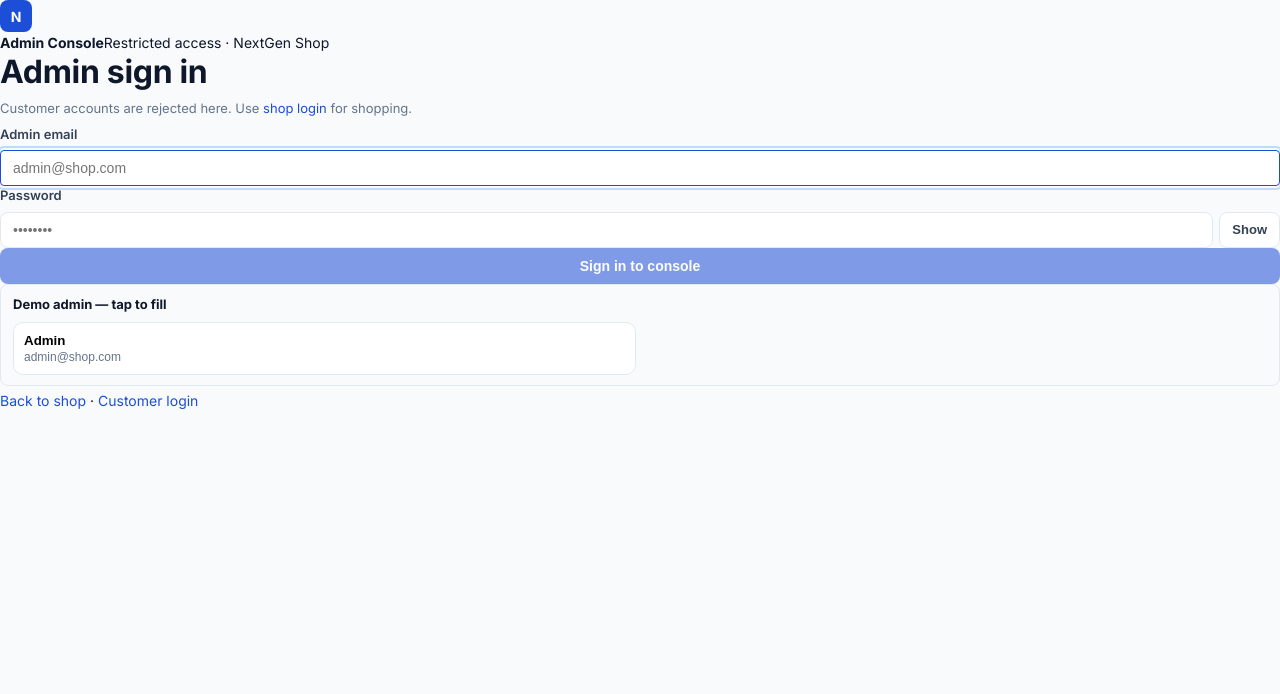
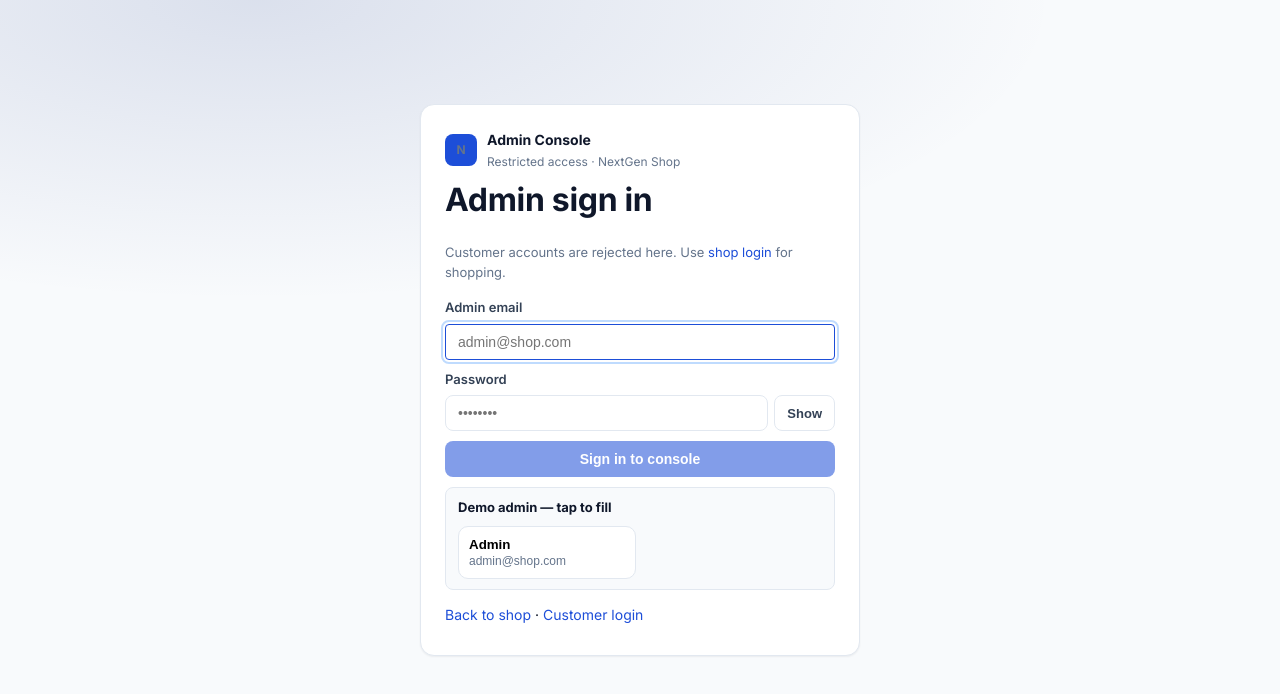
Before and after one commit to Trilochan77/E-commerce, an Angular app in the folder frontend/: page /admin/login in a window 1280 px wide. Shown: the top 694 px of the page. Built offline with nearby package versions, Linux system fonts and the light colour scheme.

Commit message:
feat: add global styles, admin layout, login component, and update backend startup script

```diff
--- a/frontend/src/app/admin/admin-layout.component.ts
+++ b/frontend/src/app/admin/admin-layout.component.ts
@@ -56,6 +56,6 @@ export class AdminLayoutComponent {
 
   logout(): void {
     this.auth.logout();
-    this.router.navigate(['/login']);
+    this.router.navigate(['/admin/login']);
   }
 }
--- a/frontend/src/app/features/login.component.ts
+++ b/frontend/src/app/features/login.component.ts
@@ -42,17 +42,14 @@ import { ToastService } from '../shared/toast.service';
           </button>
           <p class="error" *ngIf="error">{{ error }}</p>
           <div class="demo-box">
-            <strong>Demo accounts — tap to fill</strong>
+            <strong>Demo customer — tap to fill</strong>
             <div class="demo-grid">
-              <button type="button" class="demo-card" (click)="fill('admin@shop.com','Admin@123')">
-                <strong>Admin</strong><span>admin&#64;shop.com</span>
-              </button>
               <button type="button" class="demo-card" (click)="fill('user@shop.com','User@123')">
                 <strong>Customer</strong><span>user&#64;shop.com</span>
               </button>
             </div>
           </div>
-          <p class="auth-switch">No account? <a routerLink="/register" [queryParams]="returnUrl ? { returnUrl } : {}">Create one</a></p>
+          <p class="auth-switch">No account? <a routerLink="/register" [queryParams]="returnUrl ? { returnUrl } : {}">Create one</a> · Admin? <a routerLink="/admin/login">Console sign in</a></p>
         </form>
       </div>
     </div>
--- a/frontend/src/styles.css
+++ b/frontend/src/styles.css
@@ -262,6 +262,12 @@ th { background: var(--bg); font-size: 11px; text-transform: uppercase; letter-s
 .admin-top { background: #fff; border-bottom: 1px solid var(--line); padding: 12px 20px; display: flex; align-items: center; justify-content: space-between; gap: 12px; position: sticky; top: 0; z-index: 10; }
 .admin-content { padding: 20px; max-width: 1100px; }
 .admin-grid { display: grid; grid-template-columns: 360px 1fr; gap: 16px; align-items: start; }
+/* separate admin login */
+.admin-login-page { min-height: calc(100vh - 40px); display: grid; place-items: center; padding: 24px 12px; background: radial-gradient(800px 300px at 20% 0%, #1e3a8a22, transparent), var(--bg); }
+.admin-login-card { width: min(440px, 100%); background: #fff; border: 1px solid var(--line); border-radius: 14px; padding: 24px; display: grid; gap: 10px; box-shadow: var(--shadow); }
+.admin-login-brand { display: flex; align-items: center; gap: 10px; }
+.admin-login-brand strong { display: block; }
+.admin-login-brand span { color: var(--muted); font-size: 12px; }
 .stat-card.warn { border-color: #fcd34d; }
 .eval-box { background: #fff; border: 1px solid var(--line); border-radius: 12px; padding: 10px; }
 
```
Also changed, not shown: 1 other file (tests, documents, lock files or other folders).
